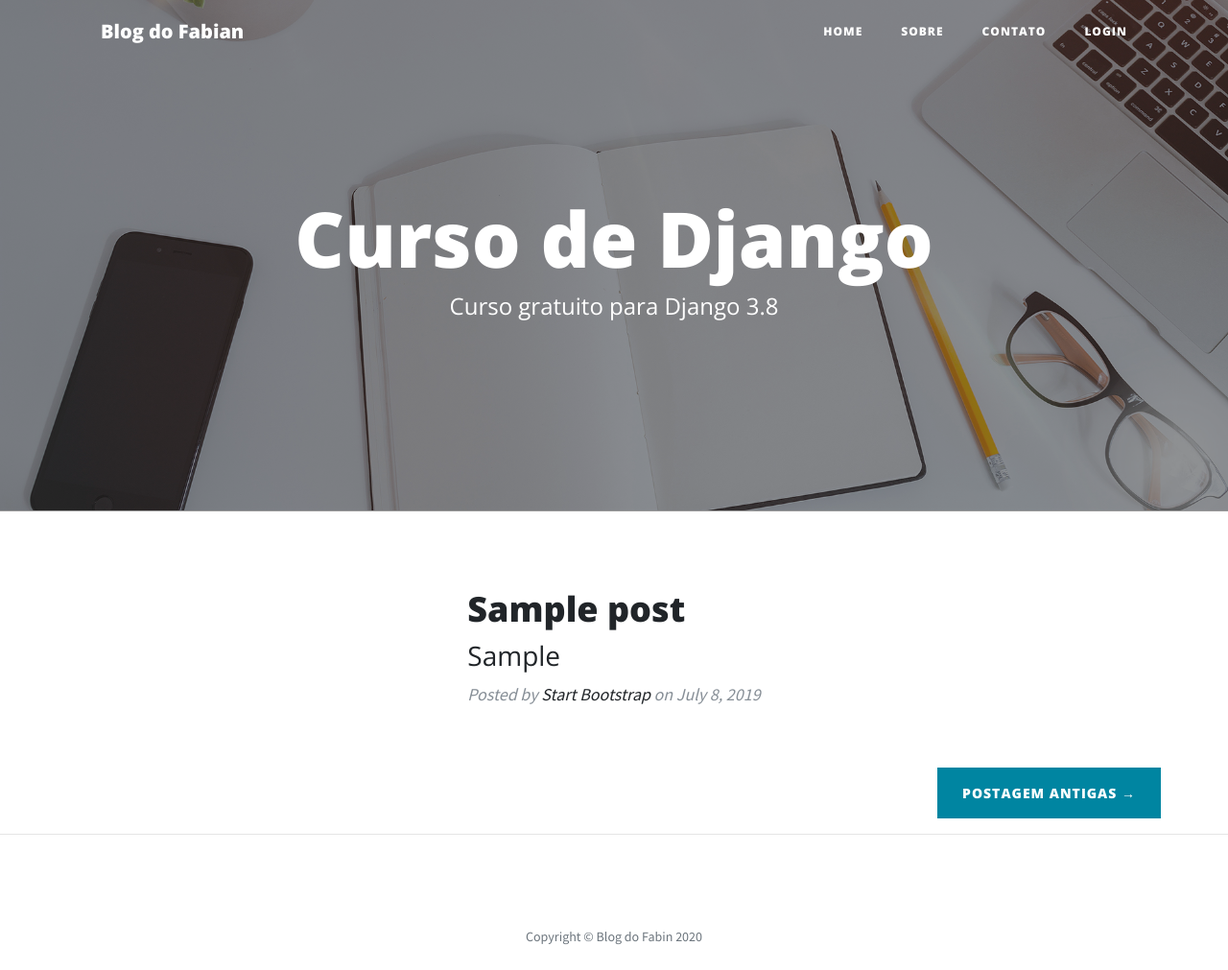
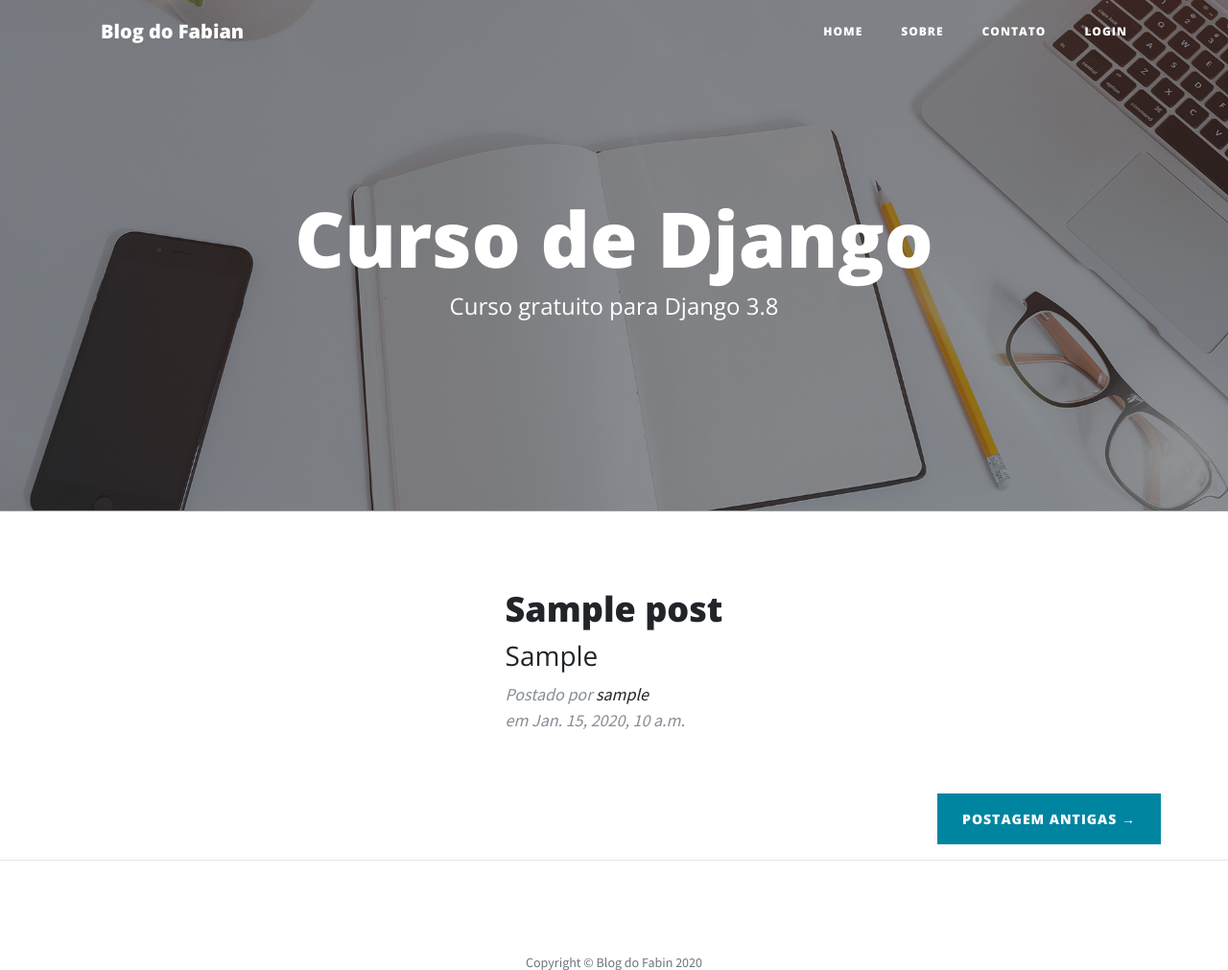
Before and after one commit to froglio/meu_site_teste, a Django app: page / in a window 1280 px wide. Shown: the top 1011 px of the page at 96% size. Before the commit the page ends 985 px from the top, so only its background shows below. Run offline with Django 3.2, Linux system fonts and the light colour scheme; tables that the repository leaves empty hold one stand-in row (values such as "Sample post"); some libraries are stand-ins or nearby versions.

Commit message:
autenticacao de usuario para editar/deletar

```diff
--- a/blog/templates/blog/home.html
+++ b/blog/templates/blog/home.html
@@ -77,9 +77,10 @@
                     {{ post.conteudo|striptags|safe|truncatechars:"400" }}
                 </h3>
             </a>
-            <p class="post-meta">Posted by
-                <a href="#">Start Bootstrap</a>
-            on July 8, 2019</p>
+            <p class="post-meta">Postado por
+                <a href="#">{{ post.autor }}</a>
+                <br>
+            em {{ post.publicado }}</p>
         </div>
         <hr>
     {% endfor %}
--- a/blog/templates/blog/post_delete.html
+++ b/blog/templates/blog/post_delete.html
@@ -41,6 +41,7 @@
 
 {% block content %}
 
+{% if request.user.is_authenticated and request.user == object.autor %}
 <h1>Deletar Postagem</h1>
 
 <form action="" method="POST"> {% csrf_token %}
@@ -49,4 +50,8 @@
     <a href="{% url 'post_detail' object.slug object.pk %}"><input type="button" class="btn btn-danger" value="Cancelar"></a>
 </form>
 
+{% else %}
+{% include 'proibido.html' %}
+{% endif %}
+
 {% endblock content %}
--- a/blog/templates/blog/post_detail.html
+++ b/blog/templates/blog/post_detail.html
@@ -72,14 +72,14 @@
     {% endif %}
 
     <div class="post-entry">
+        <p><b><i>Conteúdo:</i></b></p>
         <p>{{ custom.conteudo|safe }}</p>
         <br>
-        <p>{{ custom.status }}</p>
-        <br>
+        <p>{{ custom.status|capfirst }} por <b>{{ custom.autor }}</b></p>
         <p>{{ custom.publicado }}</p>
     </div>
 
-    {% if request.user.is_authenticated %}
+    {% if request.user.is_authenticated and request.user == custom.autor %}
         <div class="container col-md-3" style="margin: 0; padding: 0;">
             <a style="margin-bottom: 10px; width: 100%" class="btn btn-success" href="{% url 'post_edit' custom.slug custom.pk %}">Editar Postagem</a>
             <a style="width: 100%" class="btn btn-danger" href="{% url 'post_delete' custom.slug custom.pk %}">Deletar Postagem</a>
--- a/blog/templates/blog/post_edit.html
+++ b/blog/templates/blog/post_edit.html
@@ -42,6 +42,7 @@
 
 {% block content %}
 
+{% if request.user.is_authenticated and request.user == object.autor %}
 <div class="container">
     <div class="card" style="max-width: 1000px; margin: 0 auto;">
         <div class="card-header">
@@ -56,5 +57,8 @@
         </div>
     </div>
 </div>
+{% else %}
+{% include 'proibido.html' %}
+{% endif %}
 
 {% endblock content %}
--- /dev/null
+++ b/templates/proibido.html
@@ -0,0 +1,3 @@
+{% block content %}
+    <p>Operação Proibida</p>
+{% endblock content %}
```
